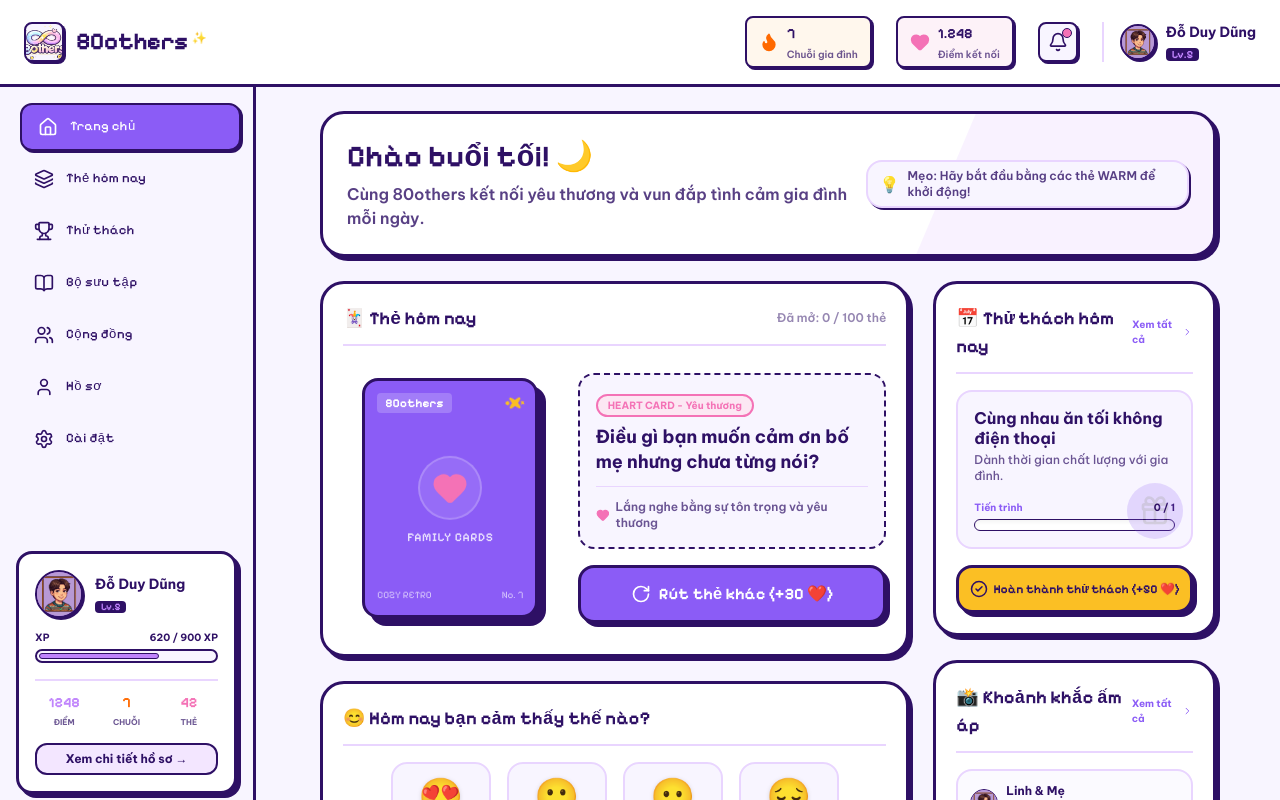
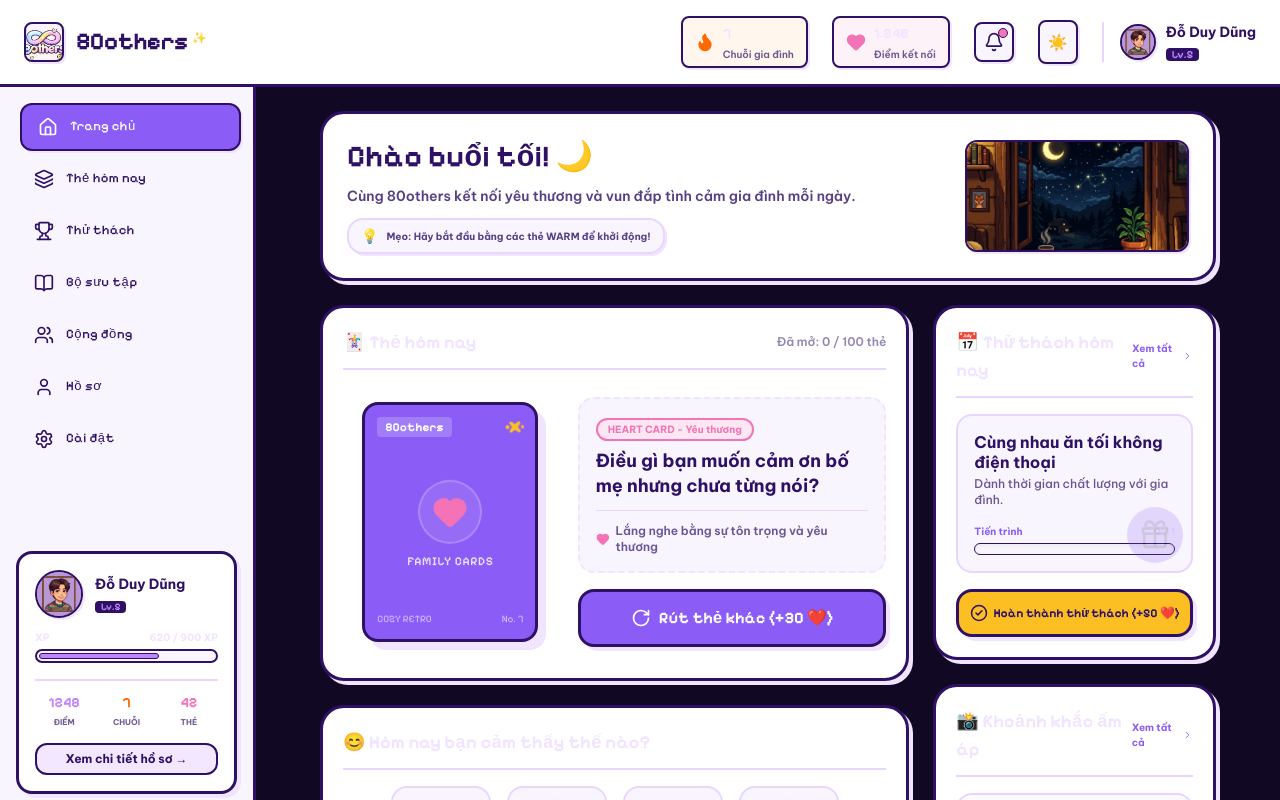
Before and after one commit to dungddhe182379/80others, a Next.js app: page / in a window 1280 px wide. Shown: the top 800 px of the page. Built offline with nearby package versions, Linux system fonts and the light colour scheme.

Commit message:
feat: add dark theme support and cozy window banner image

```diff
--- a/src/app/cards/page.tsx
+++ b/src/app/cards/page.tsx
@@ -349,7 +349,7 @@ function CardsPageContent() {
     <div className="max-w-4xl mx-auto space-y-6 pb-6">
 
       {/* 1. DECK TITLE */}
-      <section className="bg-white border-3 border-brand-text p-6 rounded-3xl shadow-pixel">
+      <section className="bg-brand-card border-3 border-brand-text p-6 rounded-3xl shadow-pixel">
         <h2 className="font-pixel text-2xl font-bold text-brand-text mb-2 flex items-center gap-2">
           🗂️ Khám phá các bộ bài
         </h2>
@@ -366,7 +366,7 @@ function CardsPageContent() {
             <div
               key={deck.key}
               onClick={(e) => handleSelectDeck(deck.key, e)}
-              className={`bg-white border-3 border-brand-text p-5 rounded-3xl cursor-pointer transition-all transform hover:-translate-y-1.5 active:translate-y-0 shadow-pixel ${deck.shadowColor} flex flex-col justify-between h-72`}
+              className={`bg-brand-card border-3 border-brand-text p-5 rounded-3xl cursor-pointer transition-all transform hover:-translate-y-1.5 active:translate-y-0 shadow-pixel ${deck.shadowColor} flex flex-col justify-between h-72`}
             >
               <div className="space-y-4">
                 {/* Header of the deck box */}
@@ -415,7 +415,7 @@ function CardsPageContent() {
               initial={{ scale: 0.9, y: 20 }}
               animate={{ scale: 1, y: 0 }}
               exit={{ scale: 0.9, y: 20 }}
-              className="bg-white border-3 border-brand-text p-6 rounded-3xl shadow-pixel-lg max-w-md w-full relative space-y-6"
+              className="bg-brand-card border-3 border-brand-text p-6 rounded-3xl shadow-pixel-lg max-w-md w-full relative space-y-6"
             >
               {/* Header inside modal */}
               <div className="flex items-center justify-between border-b-2 border-brand-border pb-3">
--- a/src/app/globals.css
+++ b/src/app/globals.css
@@ -1,23 +1,39 @@
 @import url('https://fonts.googleapis.com/css2?family=Be+Vietnam+Pro:ital,wght@0,300;0,400;0,500;0,600;0,700;0,800&family=Pixelify+Sans:wght@400;500;600;700&display=swap');
 @import "tailwindcss";
+
+:root {
+  --color-bg: #F8F5FF;
+  --color-card: #FFFFFF;
+  --color-border: #E9D5FF;
+  --color-text: #2E1065;
+  --color-shadow: #2E1065;
+}
+
+body.dark {
+  --color-bg: #110924;
+  --color-card: #1B0F33;
+  --color-border: #331D54;
+  --color-text: #F1E4FF;
+  --color-shadow: #F1E4FF;
+}
 
 @theme {
   --color-brand-purple: #8B5CF6;
   --color-brand-purple-light: #C084FC;
   --color-brand-pink: #F472B6;
   --color-brand-yellow: #FBBF24;
-  --color-brand-bg: #F8F5FF;
-  --color-brand-card: #FFFFFF;
-  --color-brand-border: #E9D5FF;
-  --color-brand-text: #2E1065;
+  --color-brand-bg: var(--color-bg);
+  --color-brand-card: var(--color-card);
+  --color-brand-border: var(--color-border);
+  --color-brand-text: var(--color-text);
 
   --font-pixel: "Pixelify Sans", monospace, sans-serif;
   --font-cozy: "Be Vietnam Pro", sans-serif;
 
-  --shadow-pixel: 4px 4px 0px 0px #2E1065;
-  --shadow-pixel-hover: 6px 6px 0px 0px #2E1065;
-  --shadow-pixel-sm: 2px 2px 0px 0px #2E1065;
-  --shadow-pixel-lg: 8px 8px 0px 0px #2E1065;
+  --shadow-pixel: 4px 4px 0px 0px var(--color-shadow);
+  --shadow-pixel-hover: 6px 6px 0px 0px var(--color-shadow);
+  --shadow-pixel-sm: 2px 2px 0px 0px var(--color-shadow);
+  --shadow-pixel-lg: 8px 8px 0px 0px var(--color-shadow);
   --shadow-pixel-color-purple: 4px 4px 0px 0px #C084FC;
   --shadow-pixel-color-yellow: 4px 4px 0px 0px #FBBF24;
   --shadow-pixel-color-pink: 4px 4px 0px 0px #F472B6;
@@ -87,18 +103,19 @@
 }
 
 body {
-  background-color: #F8F5FF;
-  color: #2E1065;
+  background-color: var(--color-bg);
+  color: var(--color-text);
   font-family: var(--font-cozy);
   min-height: 100vh;
+  transition: background-color 0.35s ease, color 0.35s ease, border-color 0.35s ease;
 }
 
 /* Pixel art corners style */
 .pixel-box {
   image-rendering: pixelated;
-  border: 3px solid #2E1065;
+  border: 3px solid var(--color-text);
   box-shadow: var(--shadow-pixel);
-  transition: all 0.2s ease;
+  transition: all 0.2s ease, border-color 0.35s ease, background-color 0.35s ease;
 }
 
 .pixel-box:hover {
@@ -113,10 +130,10 @@ body {
 
 .pixel-btn {
   font-family: var(--font-pixel);
-  border: 3px solid #2E1065;
+  border: 3px solid var(--color-text);
   box-shadow: var(--shadow-pixel);
   cursor: pointer;
-  transition: all 0.15s ease;
+  transition: all 0.15s ease, border-color 0.35s ease, background-color 0.35s ease;
 }
 
 .pixel-btn:hover {
--- a/src/app/page.tsx
+++ b/src/app/page.tsx
@@ -166,24 +166,30 @@ export default function HomePage() {
     <div className="max-w-4xl mx-auto space-y-6 pb-6">
 
       {/* 1. WELCOME BANNER */}
-      <section className="bg-white border-3 border-brand-text p-6 rounded-3xl shadow-pixel relative overflow-hidden flex flex-col md:flex-row md:items-center justify-between gap-4">
-        {/* Pixel style night background graphic overlay on right */}
-        <div className="absolute right-0 top-0 bottom-0 w-1/3 bg-brand-purple-light/10 pointer-events-none hidden md:block"
-             style={{ clipPath: "polygon(20% 0%, 100% 0%, 100% 100%, 0% 100%)" }} />
-
-        <div className="space-y-2 relative z-10">
+      <section className="bg-brand-card border-3 border-brand-text p-6 rounded-3xl shadow-pixel relative overflow-hidden flex flex-col md:flex-row items-center justify-between gap-6">
+        <div className="space-y-3 flex-grow">
           <h2 className="font-pixel text-2xl md:text-3xl font-bold text-brand-text flex items-center gap-2">
             {greeting}
           </h2>
-          <p className="text-brand-text/80 text-sm md:text-base font-semibold">
+          <p className="text-brand-text/80 text-xs md:text-sm font-semibold">
             Cùng 80others kết nối yêu thương và vun đắp tình cảm gia đình mỗi ngày.
           </p>
+          {/* Decorative elements */}
+          <div className="flex items-center gap-2 bg-brand-bg border-2 border-brand-border px-3 py-1.5 rounded-2xl w-fit shadow-pixel-sm">
+            <span className="animate-pulse text-sm">💡</span>
+            <span className="text-[10px] font-bold text-brand-text/80">Mẹo: Hãy bắt đầu bằng các thẻ WARM để khởi động!</span>
+          </div>
         </div>
 
-        {/* Decorative elements */}
-        <div className="flex items-center gap-2 bg-brand-bg border-2 border-brand-border px-3 py-1.5 rounded-2xl relative z-10 w-fit self-start md:self-auto shadow-pixel-sm">
-          <span className="animate-pulse">💡</span>
-          <span className="text-xs font-semibold text-brand-text/80">Mẹo: Hãy bắt đầu bằng các thẻ WARM để khởi động!</span>
+        {/* Pixel banner image on the right */}
+        <div className="relative w-full md:w-56 h-28 border-2 border-brand-text rounded-xl overflow-hidden shrink-0 shadow-pixel-sm bg-brand-bg">
+          <Image
+            src="/pixel_cozy_banner.png"
+            alt="Cozy window banner"
+            fill
+            sizes="224px"
+            className="object-cover image-rendering-pixelated"
+          />
         </div>
       </section>
 
@@ -214,7 +220,7 @@ export default function HomePage() {
         <div className="md:col-span-2 space-y-6">
 
           {/* 2. TODAY'S CARD WIDGET */}
-          <section className="bg-white border-3 border-brand-text p-5 rounded-3xl shadow-pixel">
+          <section className="bg-brand-card border-3 border-brand-text p-5 rounded-3xl shadow-pixel">
             <div className="flex items-center justify-between mb-4 border-b-2 border-brand-border pb-3">
               <h3 className="font-pixel text-lg font-bold flex items-center gap-2">
                 🃏 Thẻ hôm nay
@@ -284,7 +290,7 @@ export default function HomePage() {
           </section>
 
           {/* 3. EMOTION CHECK-IN */}
-          <section className="bg-white border-3 border-brand-text p-5 rounded-3xl shadow-pixel">
+          <section className="bg-brand-card border-3 border-brand-text p-5 rounded-3xl shadow-pixel">
             <h3 className="font-pixel text-lg font-bold mb-1 flex items-center gap-1.5 border-b-2 border-brand-border pb-3">
               😊 Hôm nay bạn cảm thấy thế nào?
             </h3>
@@ -337,7 +343,7 @@ export default function HomePage() {
 
           {/* 4. TODAY'S CHALLENGE WIDGET */}
           {todayChallenge && (
-            <section className="bg-white border-3 border-brand-text p-5 rounded-3xl shadow-pixel flex flex-col justify-between">
+            <section className="bg-brand-card border-3 border-brand-text p-5 rounded-3xl shadow-pixel flex flex-col justify-between">
               <div>
                 <div className="flex items-center justify-between mb-4 border-b-2 border-brand-border pb-3">
                   <h3 className="font-pixel text-lg font-bold flex items-center gap-1.5">
@@ -367,7 +373,7 @@ export default function HomePage() {
                       <span className="text-brand-purple">Tiến trình</span>
                       <span>{todayChallenge.progress} / {todayChallenge.maxProgress}</span>
                     </div>
-                    <div className="h-3 bg-white border border-brand-text rounded-full overflow-hidden p-0.5 shadow-inner">
+                    <div className="h-3 bg-brand-bg border border-brand-text rounded-full overflow-hidden p-0.5 shadow-inner">
                       <div
                         className="h-full bg-brand-purple-light rounded-full transition-all duration-300"
                         style={{ width: `${(todayChallenge.progress / todayChallenge.maxProgress) * 100}%` }}
@@ -395,7 +401,7 @@ export default function HomePage() {
           )}
 
           {/* 5. COMMUNITY WIDGET */}
-          <section className="bg-white border-3 border-brand-text p-5 rounded-3xl shadow-pixel">
+          <section className="bg-brand-card border-3 border-brand-text p-5 rounded-3xl shadow-pixel">
             <div className="flex items-center justify-between mb-4 border-b-2 border-brand-border pb-3">
               <h3 className="font-pixel text-lg font-bold flex items-center gap-1.5">
                 📸 Khoảnh khắc ấm áp
--- a/src/components/Navigation.tsx
+++ b/src/components/Navigation.tsx
@@ -34,7 +34,7 @@ const NavigationContent: React.FC<{ children: React.ReactNode }> = ({ children }
   const pathname = usePathname();
   const searchParams = useSearchParams();
   const tab = searchParams.get("tab");
-  const { points, streak, completedCount } = useApp();
+  const { points, streak, completedCount, theme, toggleTheme } = useApp();
   const [isMobileMenuOpen, setIsMobileMenuOpen] = useState(false);
 
   const navItems = [
@@ -115,6 +115,19 @@ const NavigationContent: React.FC<{ children: React.ReactNode }> = ({ children }
             <span className="absolute top-1 right-1 w-2.5 h-2.5 bg-brand-pink rounded-full border border-brand-text" />
           </button>
 
+          {/* Theme Toggle Button */}
+          <button
+            onClick={toggleTheme}
+            className="p-2 border-2 border-brand-text rounded-lg bg-brand-bg hover:bg-brand-border transition-colors shadow-pixel-sm active:translate-y-0.5 active:translate-x-0.5 cursor-pointer"
+            aria-label="Toggle theme"
+          >
+            {theme === "dark" ? (
+              <span className="text-base select-none">☀️</span>
+            ) : (
+              <span className="text-base select-none">🌙</span>
+            )}
+          </button>
+
           {/* User Widget header */}
           <Link
             href="/profile"
@@ -159,9 +172,20 @@ const NavigationContent: React.FC<{ children: React.ReactNode }> = ({ children }
           <span className="font-pixel text-lg font-bold tracking-tight text-brand-text">80others</span>
         </Link>
 
-        <button className="p-2 border-2 border-brand-text rounded-lg bg-brand-bg shadow-pixel-sm active:translate-y-0.5">
-          <Bell className="w-5 h-5 text-brand-text" />
-        </button>
+        <div className="flex items-center gap-2">
+          {/* Mobile Theme Toggle */}
+          <button
+            onClick={toggleTheme}
+            className="p-2 border-2 border-brand-text rounded-lg bg-brand-bg shadow-pixel-sm active:translate-y-0.5 cursor-pointer"
+            aria-label="Toggle theme"
+          >
+            {theme === "dark" ? "☀️" : "🌙"}
+          </button>
+
+          <button className="p-2 border-2 border-brand-text rounded-lg bg-brand-bg shadow-pixel-sm active:translate-y-0.5">
+            <Bell className="w-5 h-5 text-brand-text" />
+          </button>
+        </div>
       </header>
 
       <div className="flex flex-1">
--- a/src/context/AppContext.tsx
+++ b/src/context/AppContext.tsx
@@ -51,6 +51,8 @@ interface AppContextType {
   addMoment: (content: string, author?: string) => void;
   likeMoment: (id: string) => void;
   addCompletedCard: (cardId: string) => void;
+  theme: "light" | "dark";
+  toggleTheme: () => void;
 }
 
 const AppContext = createContext<AppContextType | undefined>(undefined);
@@ -154,9 +156,15 @@ export const AppProvider: React.FC<{ children: React.ReactNode }> = ({ children
   ]);
 
   const [completedCardIds, setCompletedCardIds] = useState<string[]>([]);
+  const [theme, setThemeState] = useState<"light" | "dark">("dark");
 
   // Load from LocalStorage
   useEffect(() => {
+    const savedTheme = localStorage.getItem("80others_theme") as "light" | "dark" | null;
+    const finalTheme = savedTheme || "dark";
+    setThemeState(finalTheme);
+    document.body.classList.toggle("dark", finalTheme === "dark");
+
     const savedPoints = localStorage.getItem("80others_points");
     const savedStreak = localStorage.getItem("80others_streak");
     const savedCompletedCount = localStorage.getItem("80others_completedCount");
@@ -301,6 +309,15 @@ export const AppProvider: React.FC<{ children: React.ReactNode }> = ({ children
     });
   };
 
+  const toggleTheme = () => {
+    setThemeState((prev) => {
+      const newTheme = prev === "light" ? "dark" : "light";
+      localStorage.setItem("80others_theme", newTheme);
+      document.body.classList.toggle("dark", newTheme === "dark");
+      return newTheme;
+    });
+  };
+
   return (
     <AppContext.Provider
       value={{
@@ -317,6 +334,8 @@ export const AppProvider: React.FC<{ children: React.ReactNode }> = ({ children
         addMoment,
         likeMoment,
         addCompletedCard,
+        theme,
+        toggleTheme,
       }}
     >
       {children}
```
Also changed, not shown: src/app/challenges/page.tsx (+5 -5 lines), src/app/community/page.tsx (+5 -5 lines), src/app/profile/page.tsx (+4 -4 lines), public/pixel_cozy_banner.png (added), public/sw.js.
